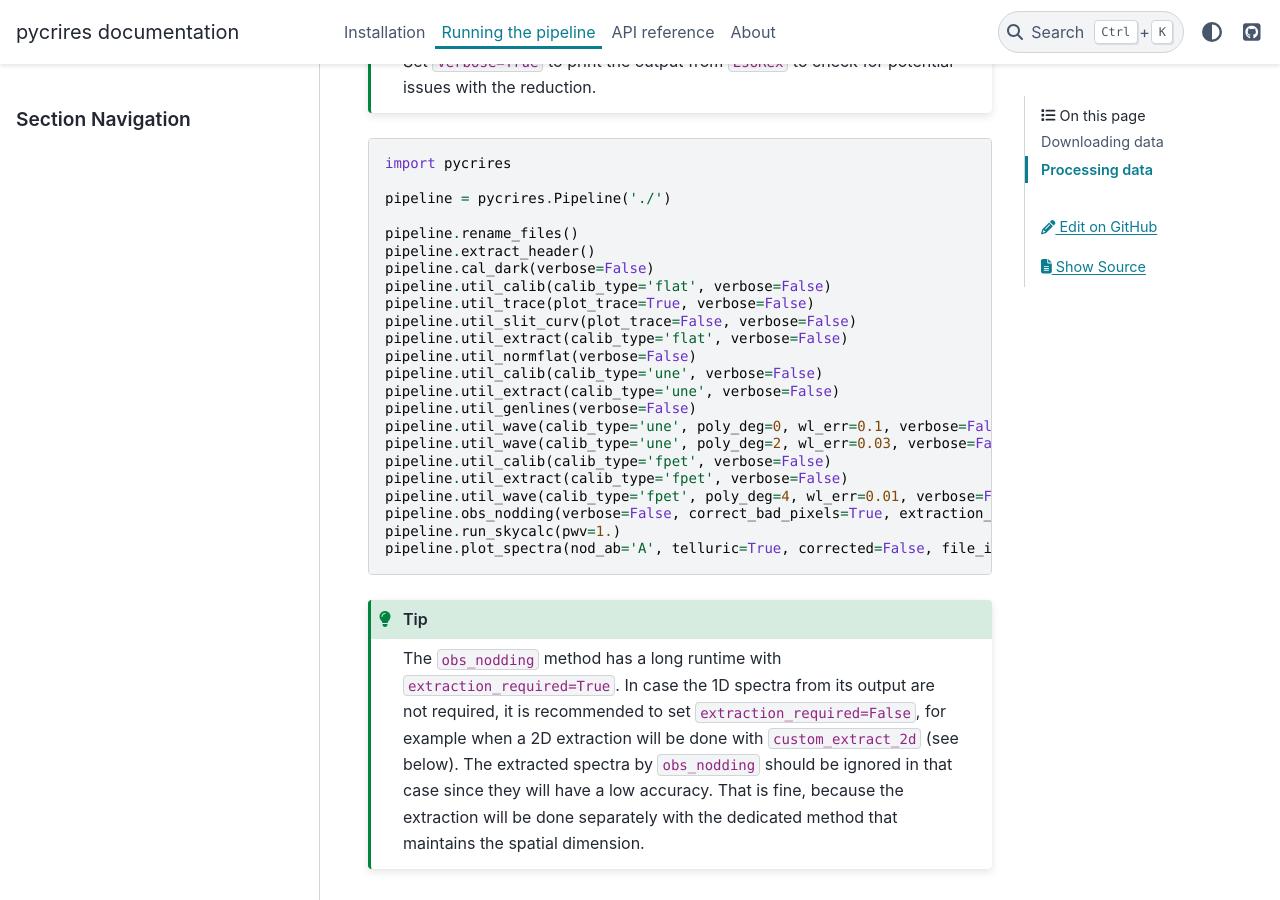
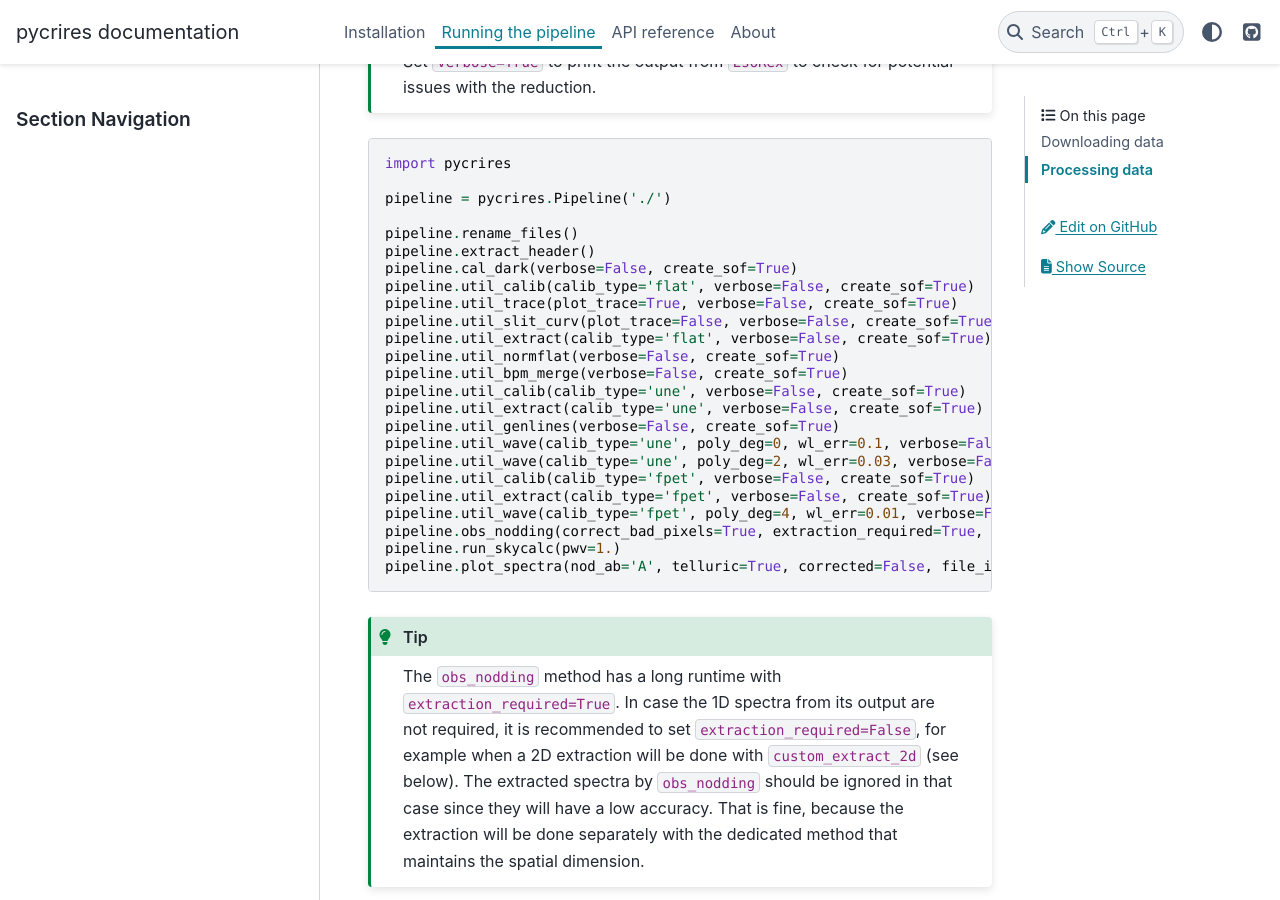
Before and after one commit to tomasstolker/pycrires, a Sphinx documentation site: the page built from docs/running.rst, in a window 1280 px wide and 900 px high, scrolled down 1714 px. Built offline with Sphinx 7.4.7 and the PyData theme 0.15.4, drawn with Linux system fonts in a browser that asks for light colours.

Commit message:
Several improvements

```diff
--- a/docs/running.rst
+++ b/docs/running.rst
@@ -44,21 +44,22 @@ Below, there is an full example for reducing and calibrating the `CRIRES+ <https
 
   pipeline.rename_files()
   pipeline.extract_header()
-  pipeline.cal_dark(verbose=False)
-  pipeline.util_calib(calib_type='flat', verbose=False)
-  pipeline.util_trace(plot_trace=True, verbose=False)
-  pipeline.util_slit_curv(plot_trace=False, verbose=False)
-  pipeline.util_extract(calib_type='flat', verbose=False)
-  pipeline.util_normflat(verbose=False)
-  pipeline.util_calib(calib_type='une', verbose=False)
-  pipeline.util_extract(calib_type='une', verbose=False)
-  pipeline.util_genlines(verbose=False)
-  pipeline.util_wave(calib_type='une', poly_deg=0, wl_err=0.1, verbose=False)
-  pipeline.util_wave(calib_type='une', poly_deg=2, wl_err=0.03, verbose=False)
-  pipeline.util_calib(calib_type='fpet', verbose=False)
-  pipeline.util_extract(calib_type='fpet', verbose=False)
-  pipeline.util_wave(calib_type='fpet', poly_deg=4, wl_err=0.01, verbose=False)
-  pipeline.obs_nodding(verbose=False, correct_bad_pixels=True, extraction_required=True, check_existing=False)
+  pipeline.cal_dark(verbose=False, create_sof=True)
+  pipeline.util_calib(calib_type='flat', verbose=False, create_sof=True)
+  pipeline.util_trace(plot_trace=True, verbose=False, create_sof=True)
+  pipeline.util_slit_curv(plot_trace=False, verbose=False, create_sof=True)
+  pipeline.util_extract(calib_type='flat', verbose=False, create_sof=True)
+  pipeline.util_normflat(verbose=False, create_sof=True)
+  pipeline.util_bpm_merge(verbose=False, create_sof=True)
+  pipeline.util_calib(calib_type='une', verbose=False, create_sof=True)
+  pipeline.util_extract(calib_type='une', verbose=False, create_sof=True)
+  pipeline.util_genlines(verbose=False, create_sof=True)
+  pipeline.util_wave(calib_type='une', poly_deg=0, wl_err=0.1, verbose=False, create_sof=True)
+  pipeline.util_wave(calib_type='une', poly_deg=2, wl_err=0.03, verbose=False, create_sof=True)
+  pipeline.util_calib(calib_type='fpet', verbose=False, create_sof=True)
+  pipeline.util_extract(calib_type='fpet', verbose=False, create_sof=True)
+  pipeline.util_wave(calib_type='fpet', poly_deg=4, wl_err=0.01, verbose=False, create_sof=True)
+  pipeline.obs_nodding(correct_bad_pixels=True, extraction_required=True, check_existing=False, verbose=False, create_sof=True)
   pipeline.run_skycalc(pwv=1.)
   pipeline.plot_spectra(nod_ab='A', telluric=True, corrected=False, file_id=0)
 
```
Also changed, not shown: 2 other files.
